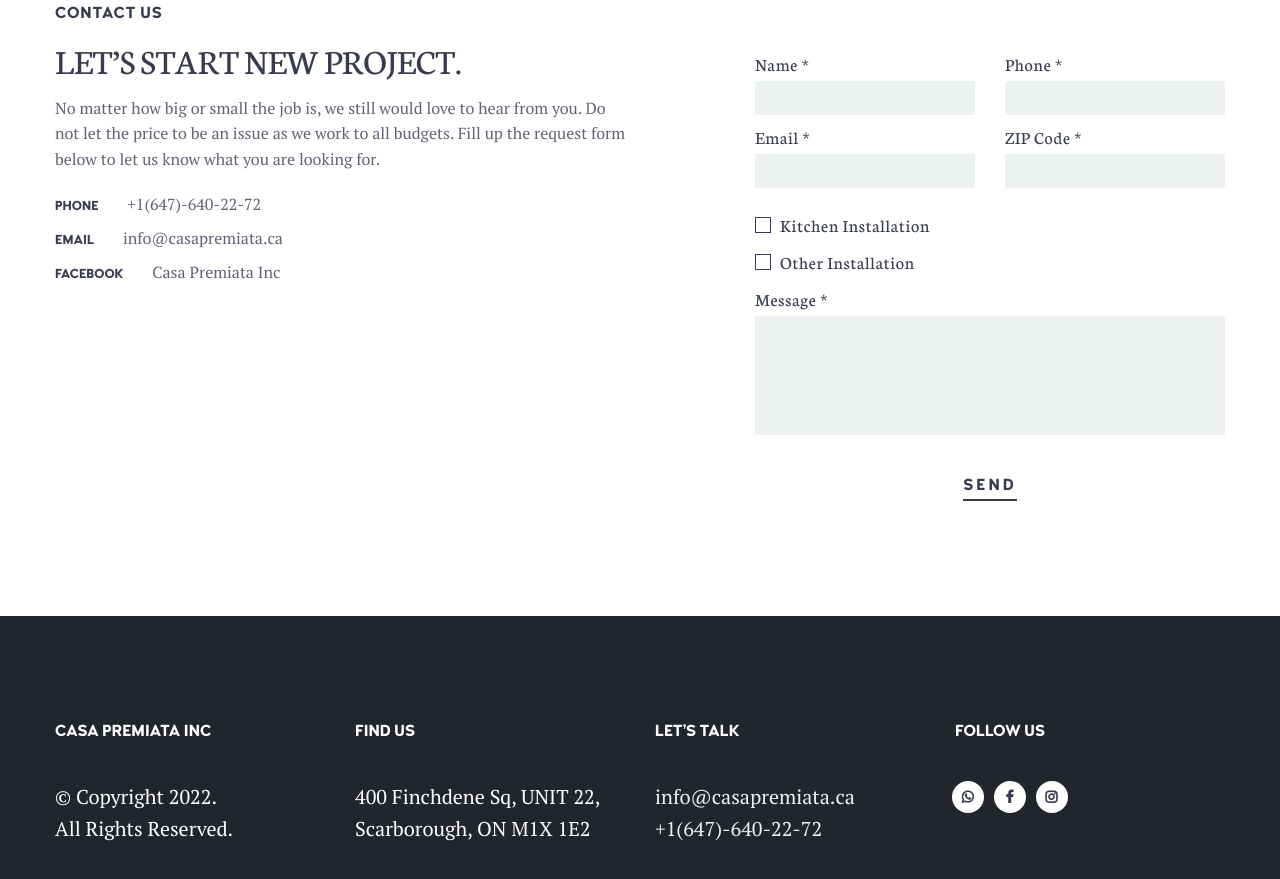
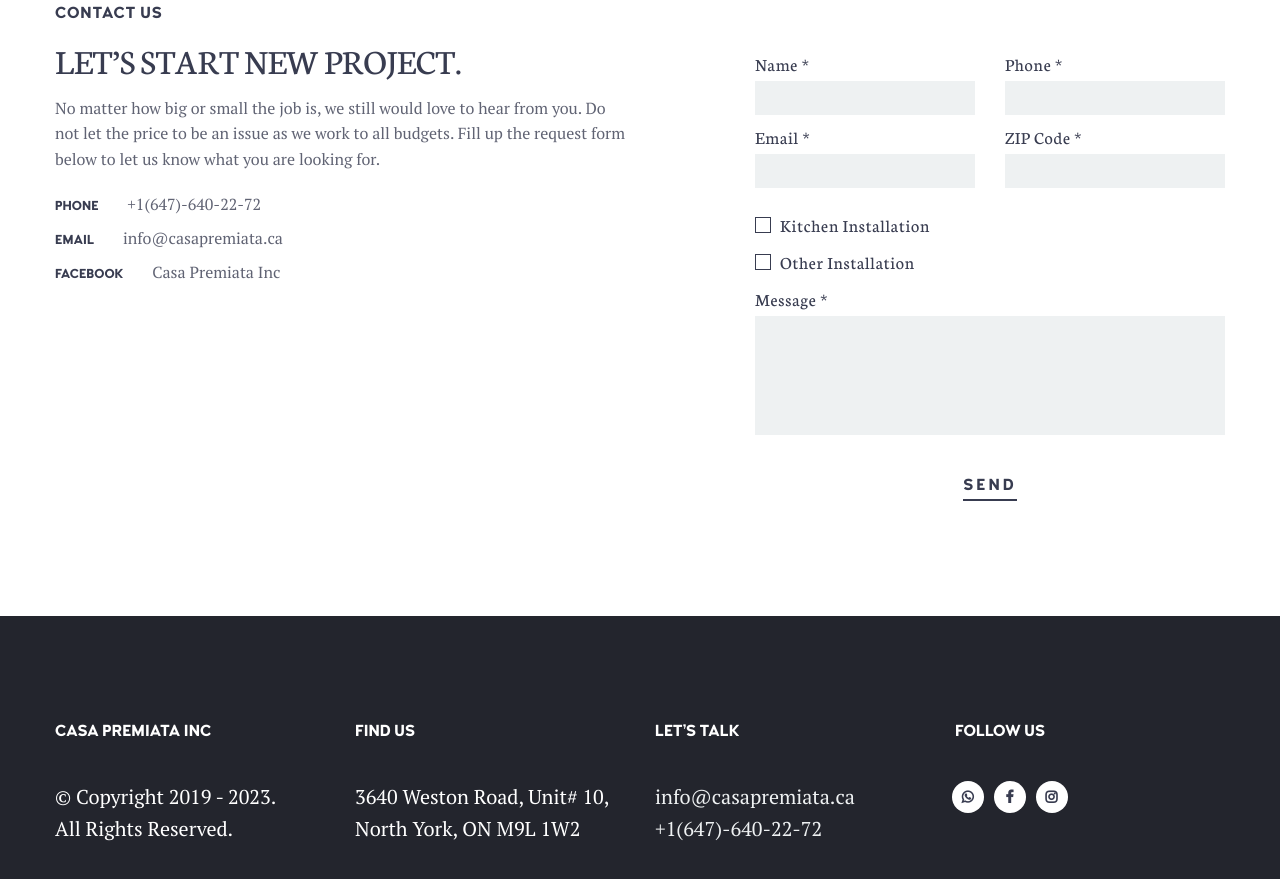
Before and after one commit to rommelmamedov/casapremiata.ca, a plain HTML site: page index.html in a window 1280 px wide. Shown: the part 4678-5557 px from the top of the page. Drawn offline with Linux system fonts and the light colour scheme.

Commit message:
update info

```diff
--- a/index.html
+++ b/index.html
@@ -927,15 +927,15 @@
           <div class="widget widget--footer col-md-3 col-sm-6 widget_text">
             <h6 class="widget__title">Casa Premiata Inc</h6>
             <div class="textwidget">
-              <p>© Copyright 2022.<br />All Rights Reserved.</p>
+              <p>© Copyright 2019 - 2023.<br />All Rights Reserved.</p>
             </div>
           </div>
           <div class="widget widget--footer col-md-3 col-sm-6 widget_text">
             <h6 class="widget__title">FIND US</h6>
             <div class="textwidget">
               <p>
-                400 Finchdene Sq, UNIT 22,<br />
-                Scarborough, ON M1X 1E2
+                3640 Weston Road, Unit# 10,<br />
+                North York, ON  M9L 1W2
               </p>
             </div>
           </div>
```
Also changed, not shown: thanks.html (+3 -3 lines).
